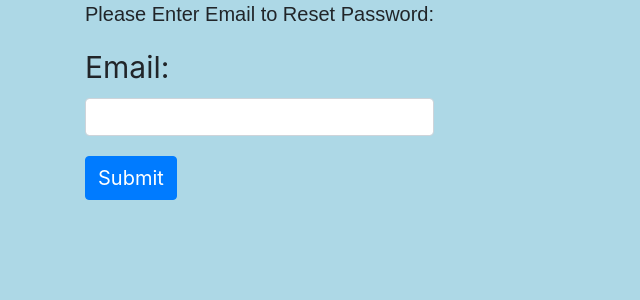
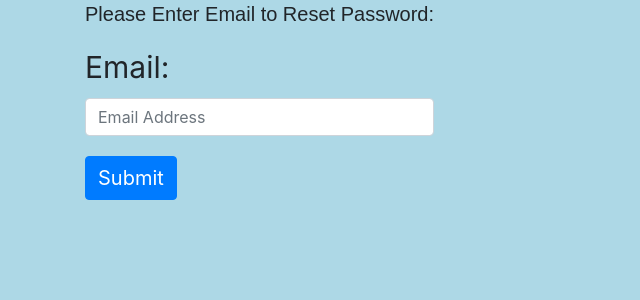
Before and after one commit to jsines/CSI4999-project, a Flask app: page /forgotpassword in a window 1280 px wide. Shown: the part 201-501 px from the top of the page, without its empty margins (0-640 px from the left). Run offline with Flask 2, Linux system fonts and the light colour scheme; some libraries are stand-ins or nearby versions.

Commit message:
Update forgotpassword.html

```diff
--- a/project/templates/forgotpassword.html
+++ b/project/templates/forgotpassword.html
@@ -10,7 +10,7 @@
                     <form action="/forgotpassword" method="POST">
                         <div class="info">
                             <label for="email">Email: </label>
-                            <input type="email" name="email" class="form-control" required> </div>
+                            <input type="email" name="email" class="form-control" placeholder="Email Address" required> </div>
                         <div class="info">
                             <button class="btn btn-primary" type="submit" value="Submit">Submit</button>
                         </div>
```
